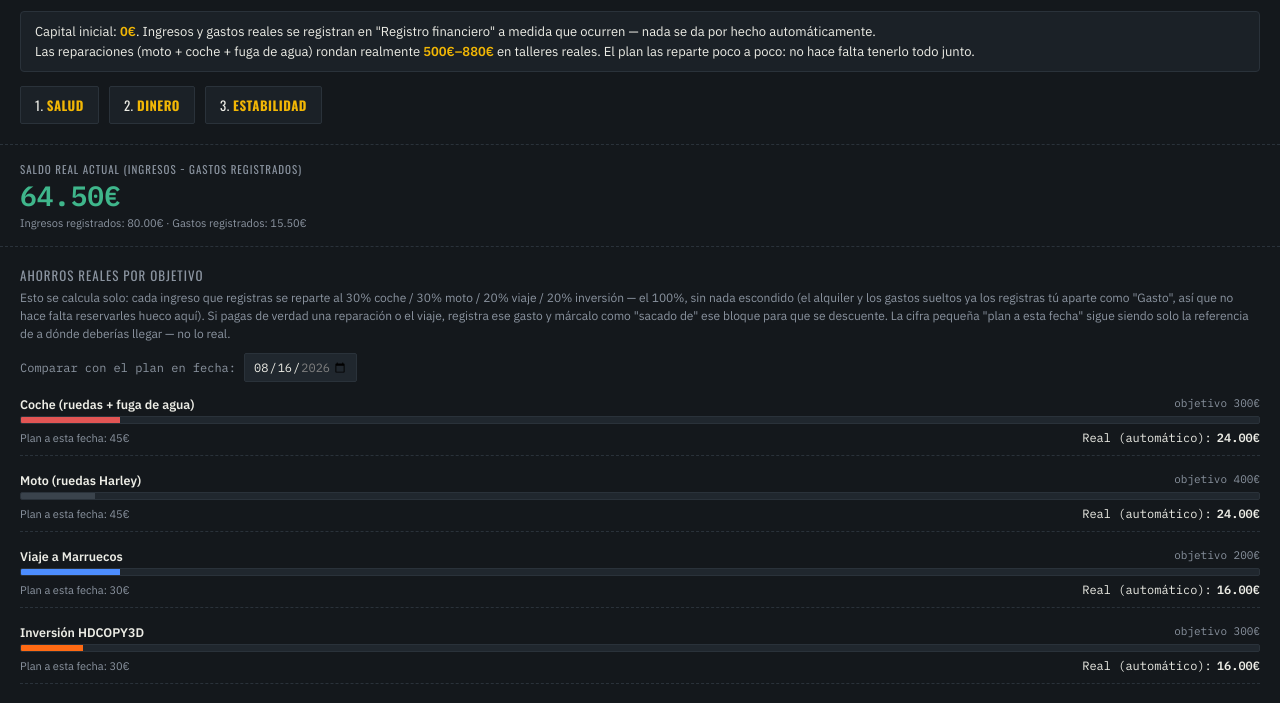
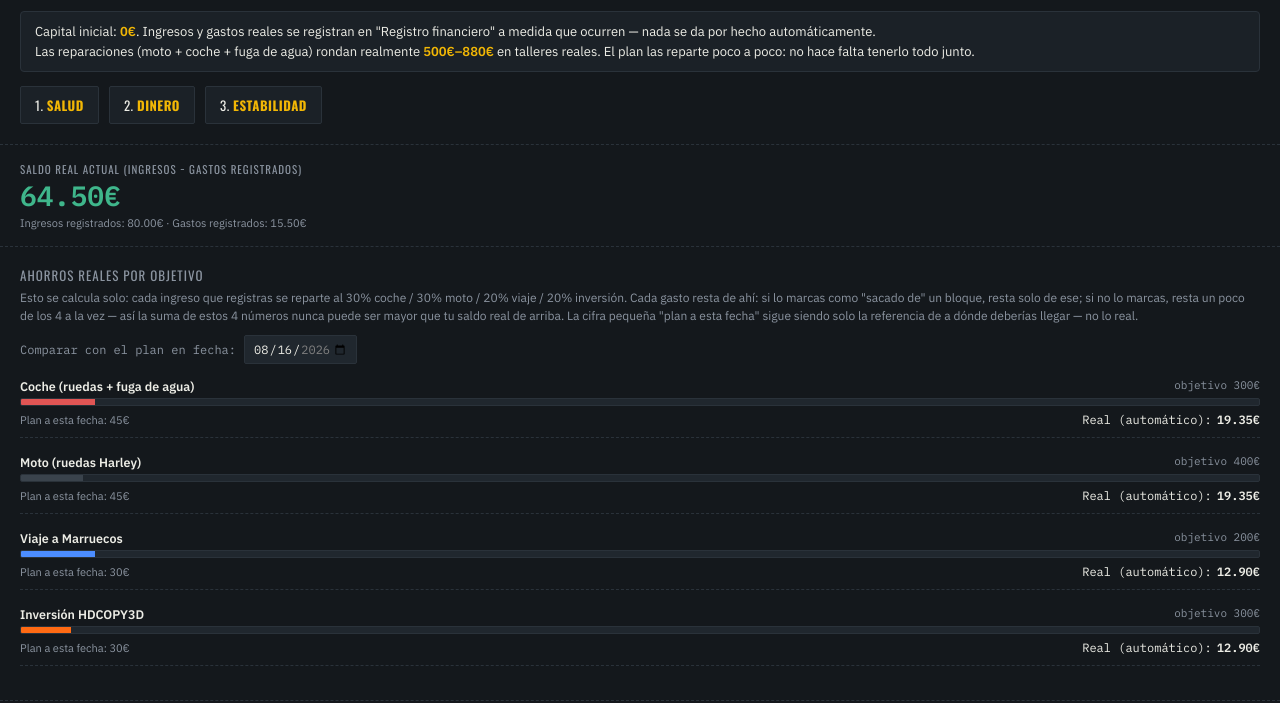
Before and after one commit to HDcopy3D/Ccc, a plain HTML site: page index.html in a window 1280 px wide. Shown: the part 97-800 px from the top of the page. Drawn offline with nearby package versions, Linux system fonts and the light colour scheme.

Commit message:
Add files via upload

```diff
--- a/index.html
+++ b/index.html
@@ -162,7 +162,7 @@
 
 <div class="progress-wrap">
   <div class="progress-title">Ahorros reales por objetivo</div>
-  <div class="progress-note">Esto se calcula solo: cada ingreso que registras se reparte al 30% coche / 30% moto / 20% viaje / 20% inversión — el 100%, sin nada escondido (el alquiler y los gastos sueltos ya los registras tú aparte como "Gasto", así que no hace falta reservarles hueco aquí). Si pagas de verdad una reparación o el viaje, registra ese gasto y márcalo como "sacado de" ese bloque para que se descuente. La cifra pequeña "plan a esta fecha" sigue siendo solo la referencia de a dónde deberías llegar — no lo real.</div>
+  <div class="progress-note">Esto se calcula solo: cada ingreso que registras se reparte al 30% coche / 30% moto / 20% viaje / 20% inversión. Cada gasto resta de ahí: si lo marcas como "sacado de" un bloque, resta solo de ese; si no lo marcas, resta un poco de los 4 a la vez — así la suma de estos 4 números nunca puede ser mayor que tu saldo real de arriba. La cifra pequeña "plan a esta fecha" sigue siendo solo la referencia de a dónde deberías llegar — no lo real.</div>
   <div id="dateSelector">
     <span class="mono" style="font-size:12px;color:var(--muted);">Comparar con el plan en fecha:</span>
     <input type="date" id="datePicker" value="2026-08-14">
@@ -643,8 +643,23 @@ function computeRealBuckets(entries){
       const stepMoto = Math.min(amt*0.30, Math.max(0, MOTO_TARGET-state.moto)); state.moto+=stepMoto; leftover += amt*0.30-stepMoto;
       const stepTrip = Math.min(amt*0.20, Math.max(0, TRIP_TARGET-state.trip)); state.trip+=stepTrip; leftover += amt*0.20-stepTrip;
       state.invest += amt*0.20 + leftover;
-    } else if(en.type==="gasto" && en.bucket && state[en.bucket]!==undefined){
-      state[en.bucket] = Math.max(0, state[en.bucket]-amt);
+    } else if(en.type==="gasto"){
+      if(en.bucket && state[en.bucket]!==undefined){
+        // gasto marcado como "sacado de" un bloque concreto: resta solo de ese
+        state[en.bucket] = Math.max(0, state[en.bucket]-amt);
+      } else {
+        // gasto sin marcar: el dinero es el mismo dinero, así que se resta
+        // a partes proporcionales de los 4 objetivos — para que la suma de
+        // "ahorros reales" nunca pueda ser mayor que tu saldo de verdad.
+        const total = state.car+state.moto+state.trip+state.invest;
+        if(total>0){
+          const factor = Math.min(1, amt/total);
+          state.car -= state.car*factor;
+          state.moto -= state.moto*factor;
+          state.trip -= state.trip*factor;
+          state.invest -= state.invest*factor;
+        }
+      }
     }
   });
   return state;
```
